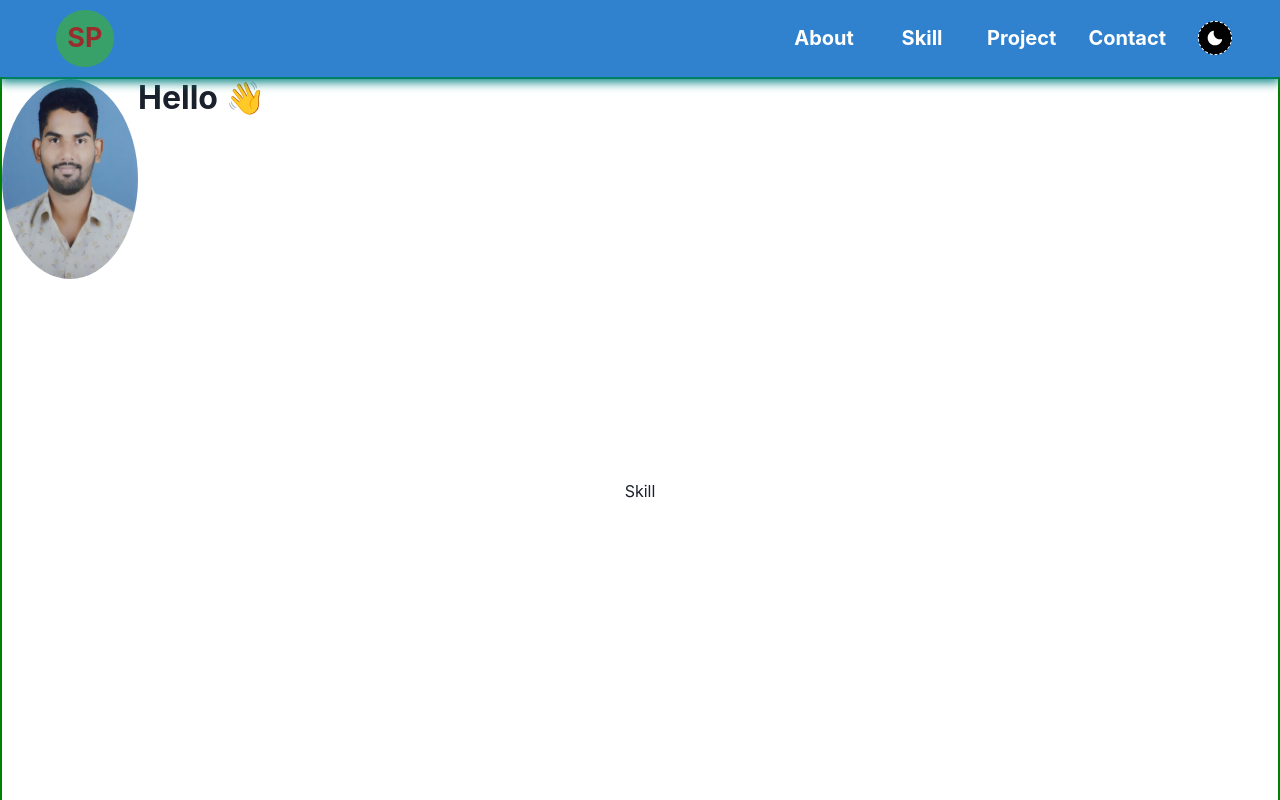
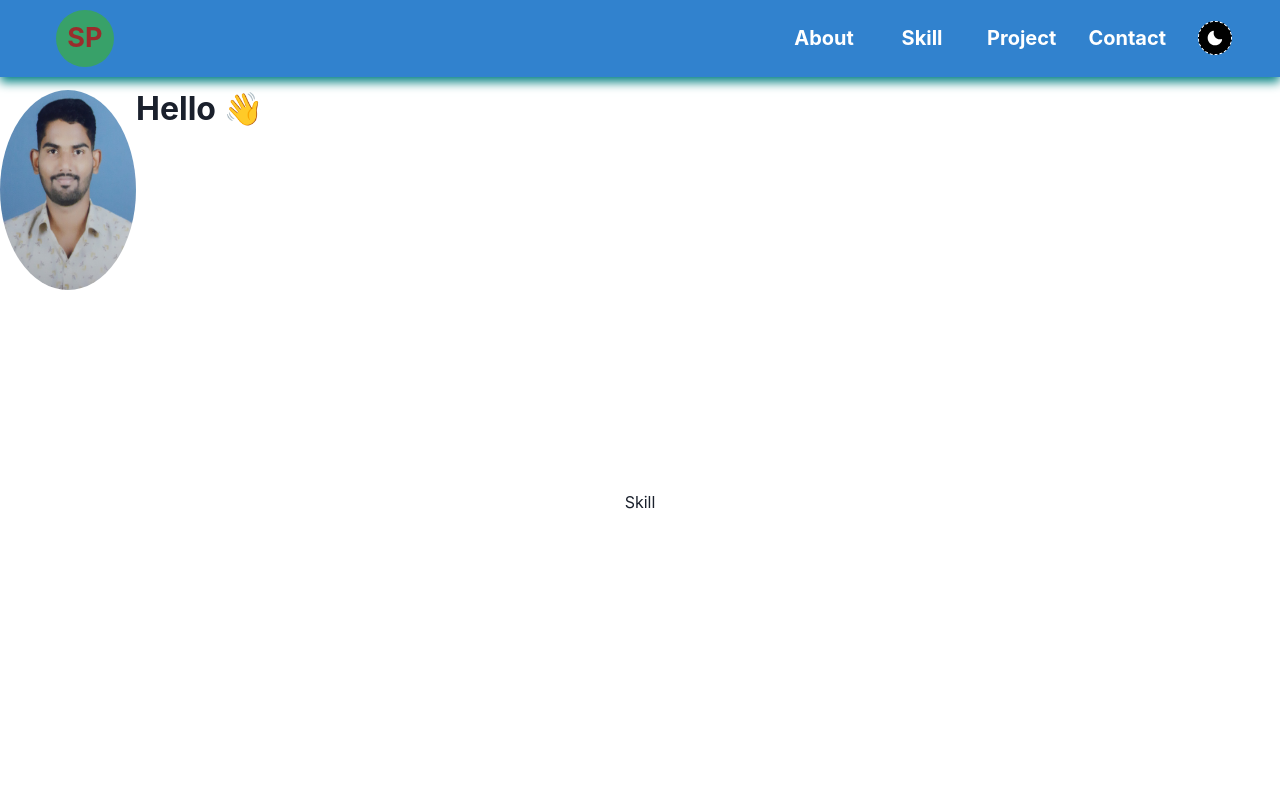
Before and after one commit to ShakilPendhari/ShakilPendhari.github.io, a React (Create React App) app: page / in a window 1280 px wide. Shown: the top 800 px of the page. Built offline with nearby package versions, Linux system fonts and the light colour scheme.

Commit message:
my_portfolio

```diff
--- a/src/App.css
+++ b/src/App.css
@@ -4,8 +4,12 @@
 }
 /* width */
 ::-webkit-scrollbar{
- width:10px;
- height: 20px;
+ width:7px;
+ height: 10px;
+ /* position: relative; */
+ /* right:0px; */
+ /* z-index: 1; */
+ border:none;
 }
 
 /* Track */
@@ -14,22 +18,31 @@
   border-radius: 12px;
   border-top-left-radius: 4px;
   background-color: rgb(235, 187, 231);
+  /* display: none; */
+  /* border:0.1px solid white; */
 }
 
  /* Handle */
  ::-webkit-scrollbar-thumb{
   background: #a14eca;
  border-radius: 10px;
+ /* border:none; */
  }
 
  /* Handle on hover */
  ::-webkit-scrollbar-thumb:hover{
-  background-color:#b30000 ;
+  background-color:#4f7e4c ;
  }
 
  html {
   scroll-behavior: smooth;
   transition: scroll-behavior 5s ease-in 0.3s;
+}
+
+@media all and (min-width:50px) and (max-width:768px){
+  ::-webkit-scrollbar{
+    display: none;
+  }
 }
 
 @media all and (min-width:50px) and (max-width:300px){
--- a/src/App.js
+++ b/src/App.js
@@ -9,10 +9,10 @@ import { Box } from '@chakra-ui/react';
 function App() {
   return (
     <div className="App">
-       <Box position="sticky" top="0">
+       <Box position="sticky" top="0" >
           <Navbar/>
        </Box>
-       <Box   border="2px solid green">
+       <Box  mt="0.8rem">
         <About/>
         <Skill/>
         <Project/>
--- /dev/null
+++ b/src/Componets/Ham.css
@@ -0,0 +1,3 @@
+html{
+    overflow: hidden;
+}
--- a/src/Componets/Hamberger.jsx
+++ b/src/Componets/Hamberger.jsx
@@ -4,7 +4,9 @@ import { HashLink } from 'react-router-hash-link'
 import { hashlinks } from './RawMaterial'
 
 
-const Hamberger = () => {
+const Hamberger = ({ChangeHamNav}) => {
+
+
   return (
     <Flex direction="column"
           // gap="2rem"
@@ -21,7 +23,8 @@ const Hamberger = () => {
                         <Heading key={link.text}
                                  flex="1"
                                  as="h3"
-                                 size="md">
+                                 size="md"
+                                 onClick={ChangeHamNav}>
 
                             <HashLink to={link.to}>
                                {link.text}
--- a/src/Componets/Navbar.jsx
+++ b/src/Componets/Navbar.jsx
@@ -14,24 +14,20 @@ import { useEffect, useState } from 'react';
 
 
 const Navbar = () => {
+ const [ hamNav,ChangeHamNav ] = useToggleHook();   /*used custom hook here*/
+ const color = useColorModeValue('white', 'gray.800');
 
- const [ hamNav,ChangeHamNav ] = useToggleHook();   /*used custom hook here*/
-//  const bg = useColorModeValue('red.500', 'red.200')
- const color = useColorModeValue('white', 'gray.800');
-//  const [set, setSet] = useState(false);
-//  const handleScroll = ()=>{
-//     if(window.scrollY>300)
-//     {
-//       setSet(true);
-//     }
-//     else{
-//       setSet(false);
-//     }
-//  }
-//  useEffect(()=>{
-//     window.addEventListener("scroll",handleScroll);
-//     return ()=> window.removeEventListener("scroll",handleScroll)
-//  },[set])
+
+
+ useEffect(()=>{
+  if(hamNav){
+    document.body.style.overflow = "hidden"
+    }
+    else{
+      document.body.style.overflow = ""
+    }
+
+ },[hamNav])
 
 
   return (
@@ -125,11 +121,13 @@ const Navbar = () => {
                 </Box>
             </Flex>
         </Flex>
-        <Box display={{
+        <Box
+
+             display={{
                        base:"block",
                        sm:"block",
                        md:"none"}}>
-              {hamNav && <Hamberger/>}
+              {hamNav && <Hamberger ChangeHamNav={ChangeHamNav} hamNav={hamNav}/>}
 
         </Box>
     </div>
```
